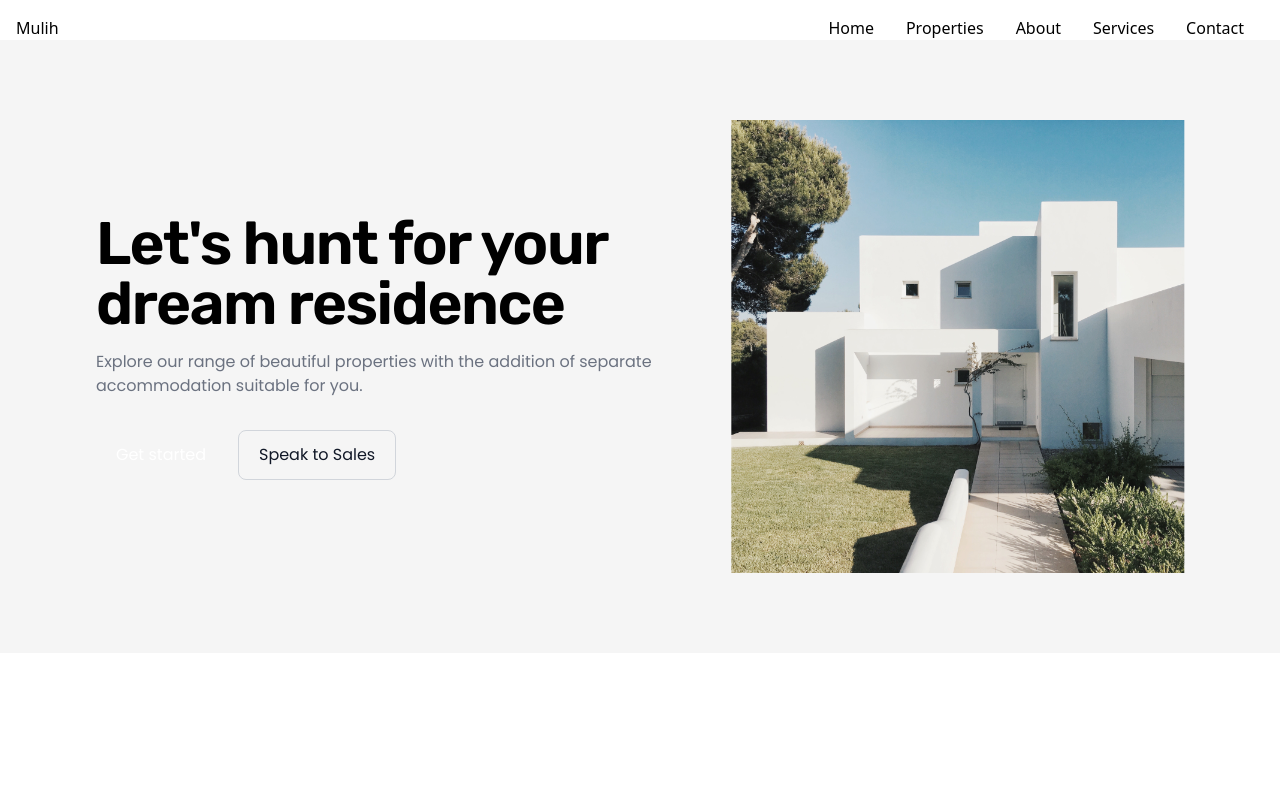
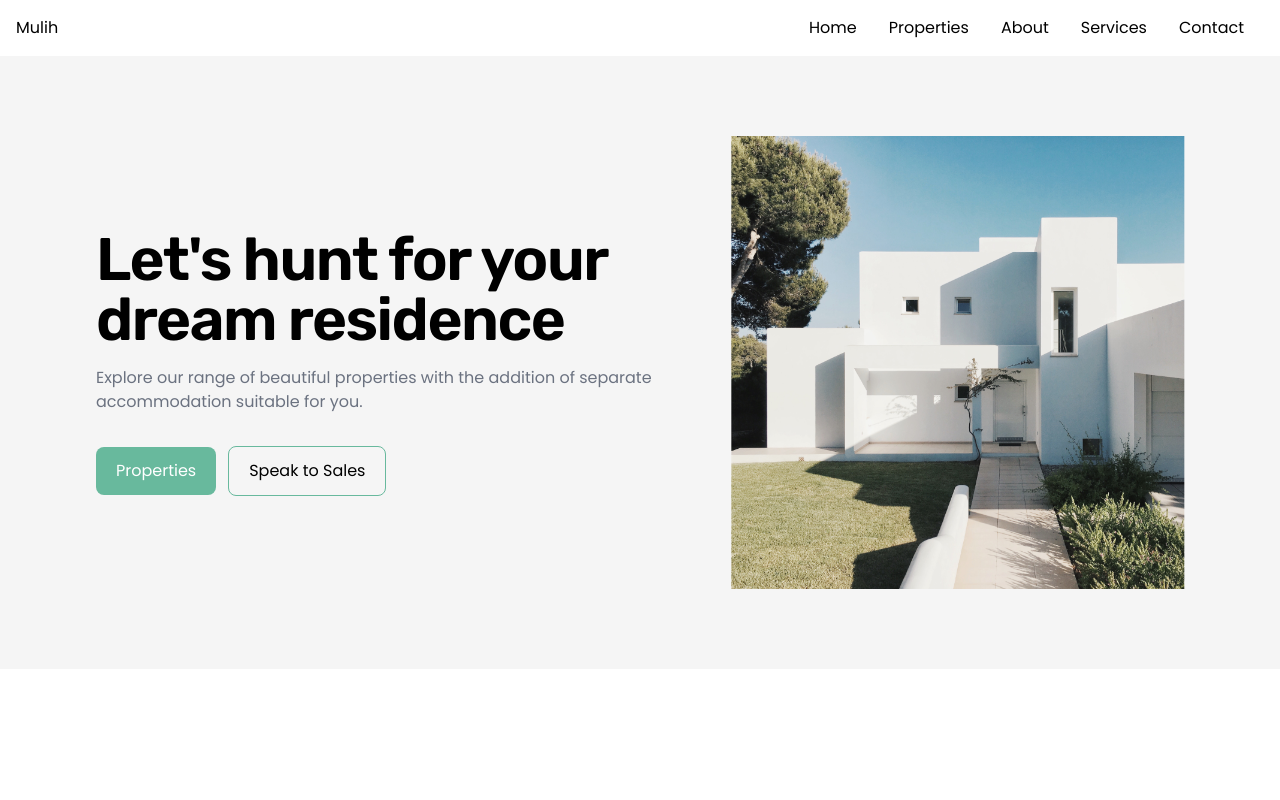
Before and after one commit to sarahdavies186/real-estate-website, a Next.js app: page / in a window 1280 px wide. Shown: the top 800 px of the page. Built offline with nearby package versions, Linux system fonts and the light colour scheme.

Commit message:
button styling

```diff
--- a/components/HeroSection.js
+++ b/components/HeroSection.js
@@ -4,7 +4,7 @@ export default function HeroSection() {
       <div className="container bg-grey dark:bg-gray-900 pt-12 pl-20 pr-20 pb-12">
         <div className="grid px-4 py-8 mx-auto lg:gap-8 xl:gap-0 lg:py-8 lg:grid-cols-12">
           <div className="mr-auto place-self-center lg:col-span-7">
-            <h1 className="max-w-2xl mb-4 text-4xl font-rubik-semibold tracking-tight leading-none md:text-5xl xl:text-6xl dark:text-white">
+            <h1 className="max-w-2xl mb-4 text-4xl font-rubik-semibold tracking-tight leading-none md:text-5xl xl:text-6xl">
               Let's hunt for your dream residence
             </h1>
             <p className="max-w-2xl mb-6 font-light text-md text-gray-500 lg:mb-8 dark:text-gray-400">
@@ -13,13 +13,13 @@ export default function HeroSection() {
             </p>
             <a
               href="#"
-              className="inline-flex items-center justify-center px-5 py-3 mr-3 text-base font-medium text-center text-white rounded-lg bg-primary-700 hover:bg-primary-800 focus:ring-4 focus:ring-primary-300 dark:focus:ring-primary-900"
+              className="inline-flex items-center justify-center px-5 py-3 mr-3 text-base font-medium text-center bg-lgreen text-white rounded-lg hover:bg-transparent hover:text-lgreen hover:border-lgreen hover:border transition duration-150 ease-in-out"
             >
-              Get started
+              Properties
             </a>
             <a
               href="#"
-              className="inline-flex items-center justify-center px-5 py-3 text-base font-medium text-center text-gray-900 border border-gray-300 rounded-lg hover:bg-gray-100 focus:ring-4 focus:ring-gray-100 dark:text-white dark:border-gray-700 dark:hover:bg-gray-700 dark:focus:ring-gray-800"
+              className="inline-flex items-center justify-center px-5 py-3 text-base font-medium text-center border border-lgreen rounded-lg hover:bg-lgreen hover:text-white transition duration-150 ease-in-out"
             >
               Speak to Sales
             </a>
--- a/components/Navbar.js
+++ b/components/Navbar.js
@@ -9,19 +9,19 @@ export default function Navbar() {
 
   return (
     <>
-      <nav className="px-4 flex justify-end pt-4 w-full container">
+      <nav className="px-4 flex justify-end pt-4 w-full container font-poppins-regular">
         <div className="flex-grow">Mulih</div>
         <div
           className={`duration-500 bg-white lg:static absolute md:min-h-fit ${
             isMenuOpen ? "top-0" : "-top-full"
           } md:w-auto w-full flex flex-col px-5`}
         >
-          <div className="flex items-center h-full md:h-auto">
+          <div className="flex items-center h-full md:h-auto pb-4">
             <ul className="flex flex-col items-start md:items-stretch md:flex-row gap-8">
               <li>
                 <a
                   href="/#about"
-                  className=""
+                  className="hover:text-lgreen transition duration-150 ease-in-out"
                 >
                  Home
                 </a>
@@ -29,8 +29,7 @@ export default function Navbar() {
               <li>
                 <a
                   href="/#team"
-                  className=""
-                  onClick={() => navigate("/#team")}
+                  className="hover:text-lgreen transition duration-150 ease-in-out"
                 >
                   Properties
                 </a>
@@ -38,8 +37,7 @@ export default function Navbar() {
               <li>
                 <a
                   href="/#features"
-                  className=""
-                  onClick={() => navigate("/#features")}
+                  className="hover:text-lgreen transition duration-150 ease-in-out"
                 >
                   About
                 </a>
@@ -47,8 +45,7 @@ export default function Navbar() {
               <li>
                 <a
                   href="/#features"
-                  className=""
-                  onClick={() => navigate("/#features")}
+                  className="hover:text-lgreen transition duration-150 ease-in-out"
                 >
                   Services
                 </a>
@@ -56,8 +53,7 @@ export default function Navbar() {
               <li>
                 <a
                   href="/#features"
-                  className=""
-                  onClick={() => navigate("/#features")}
+                  className="hover:text-lgreen transition duration-150 ease-in-out"
                 >
                   Contact
                 </a>
```
